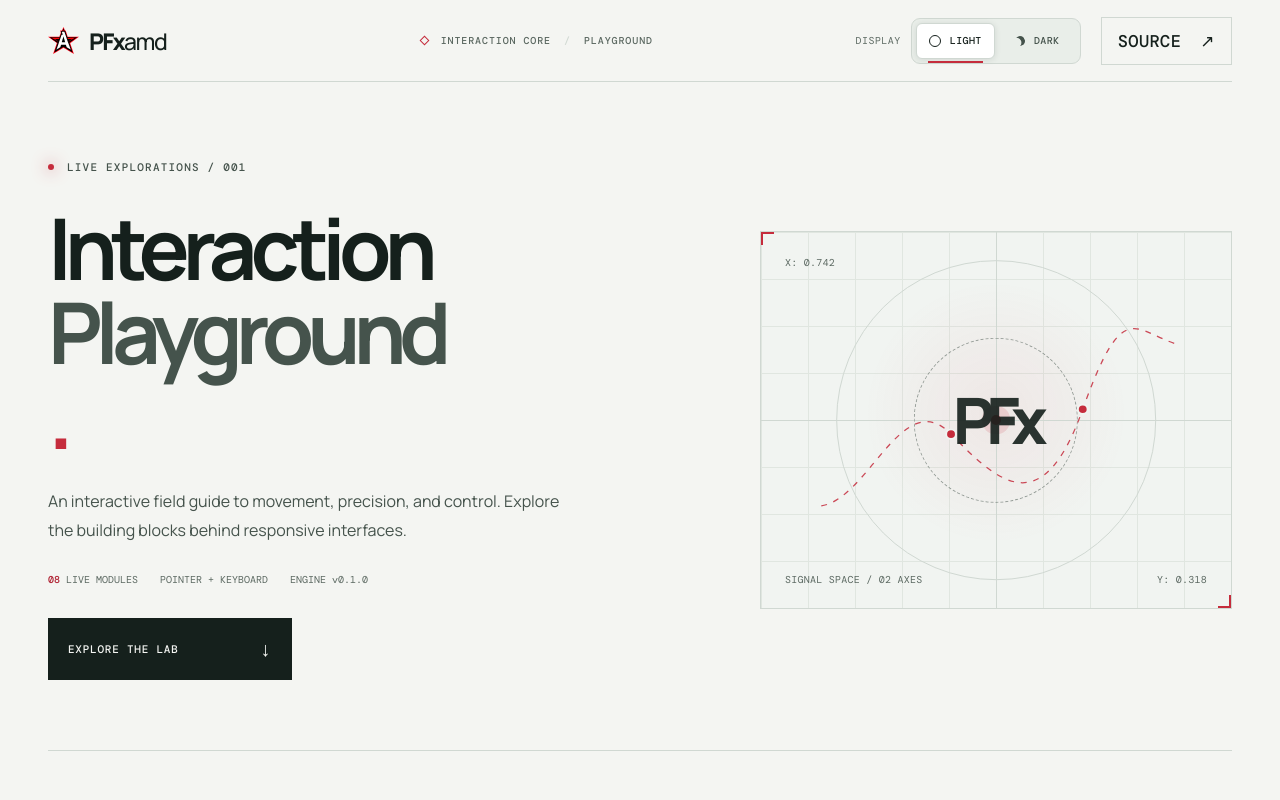
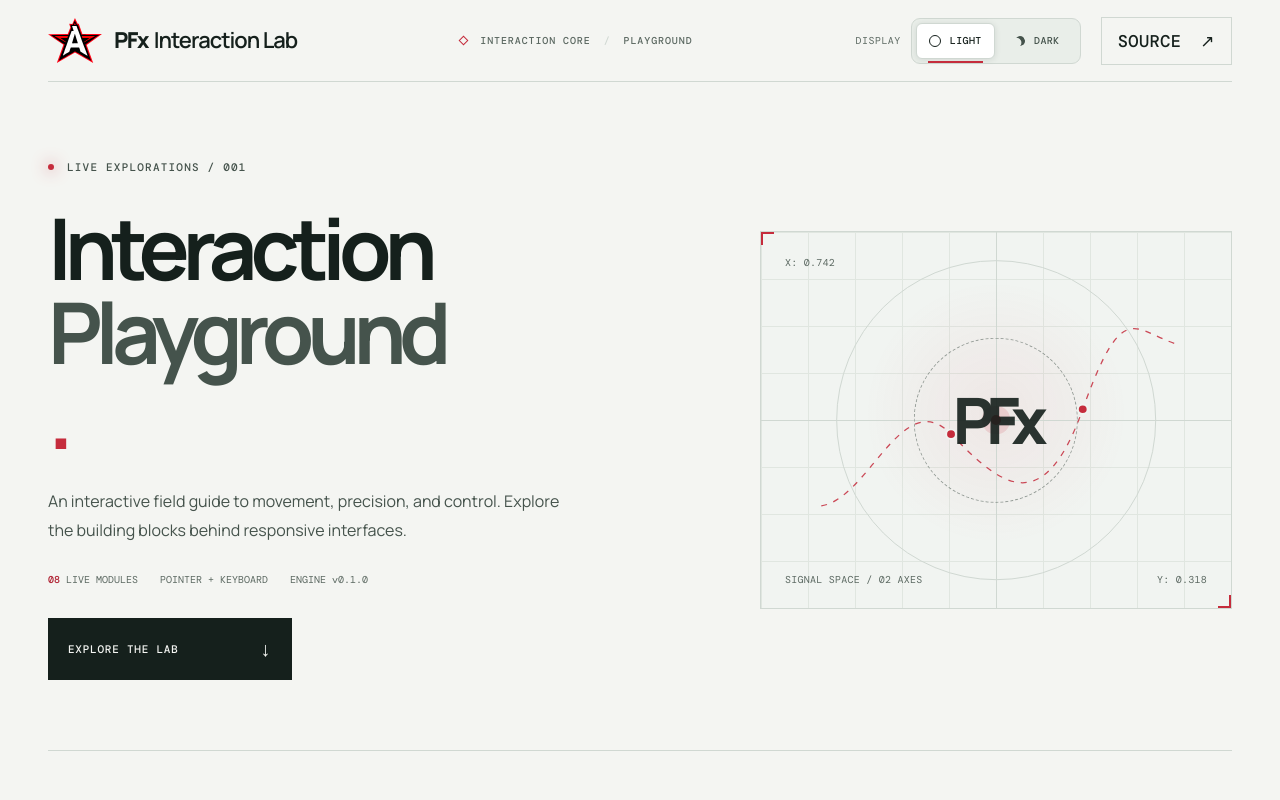
Before and after one commit to pfxamd/pfx-interaction-playground, a React (Vite) app in the folder apps/playground/: page / in a window 1280 px wide. Shown: the top 800 px of the page. Built offline with nearby package versions, Linux system fonts and the light colour scheme.

Commit message:
feat(ui): enlarge logo and rename navbar to PFx Interaction Lab
* feat(ui): enlarge original logo and brand navbar as PFx Interaction Lab

* test: match SVG asset path without escape ambiguity

```diff
--- a/apps/playground/index.html
+++ b/apps/playground/index.html
@@ -5,7 +5,7 @@
     <meta name="viewport" content="width=device-width, initial-scale=1.0" />
     <meta name="theme-color" content="#f4f5f2" />
     <meta name="description" content="Explore PFx Interaction Core's interactive browser playground: drag, precision, motion physics, input sensors and constraints." />
-    <title>Interaction Playground — PFxamd</title>
+    <title>PFx Interaction Lab — PFxamd</title>
     <link rel="icon" href="%BASE_URL%logo.svg" type="image/svg+xml" />
   </head>
   <body>
--- a/apps/playground/src/App.tsx
+++ b/apps/playground/src/App.tsx
@@ -356,9 +356,9 @@ export function App() {
       <a className="skip-link" href="#experiments">Skip to experiments</a>
       <div className="site-frame">
         <nav className="topbar" aria-label="Site navigation">
-          <a className="brand" href="https://pfxamd.com/" aria-label="PFxamd home">
+          <a className="brand" href="https://pfxamd.com/" aria-label="PFx Interaction Lab — PFxamd studio">
             <img className="brand-symbol" src={`${import.meta.env.BASE_URL}logo.svg`} alt="" />
-            <span className="brand-wordmark">PFx<span>amd</span></span>
+            <span className="brand-wordmark"><span className="brand-prefix">PFx</span><span className="brand-title">Interaction Lab</span></span>
           </a>
           <div className="topbar-center"><span className="topbar-square" aria-hidden="true" /> INTERACTION CORE <span className="nav-divider">/</span> PLAYGROUND</div>
           <div className="topbar-actions">
--- a/apps/playground/src/styles.css
+++ b/apps/playground/src/styles.css
@@ -15,10 +15,11 @@ button { font: inherit; }
 .skip-link { position:fixed; z-index:99; left:20px; top:-70px; background:var(--accent); color:white; padding:14px 20px; }
 .skip-link:focus { top:15px; }
 .topbar { height:82px; display:flex; align-items:center; justify-content:space-between; gap:20px; border-bottom:1px solid var(--border); }
-.brand { display:inline-flex; align-items:center; gap:10px; text-decoration:none; min-width:170px; }
-.brand-symbol { display:block; width:31px; height:29px; object-fit:contain; flex:none; }
-.brand-wordmark { font-weight:800; letter-spacing:-.075em; font-size:23px; color:var(--ink); }
-.brand-wordmark span { font-weight:500; letter-spacing:-.06em; }
+.brand { display:inline-flex; align-items:center; gap:12px; text-decoration:none; min-width:0; flex:none; }
+.brand-symbol { display:block; width:54px; height:47px; object-fit:contain; flex:none; }
+.brand-wordmark { display:inline-flex; align-items:baseline; gap:6px; font-weight:700; letter-spacing:-.055em; font-size:22px; line-height:1.13; white-space:nowrap; color:var(--ink); }
+.brand-prefix { font-weight:800; letter-spacing:-.07em; }
+.brand-title { font-weight:600; letter-spacing:-.045em; }
 .topbar-center,.topbar-repo,.theme-switcher,.eyebrow,.hero-meta,.hero-cta,.section-overline,.section-head>p,.card-index,.card header>span,.card header>output,.card>p,.footer,.diagram-coordinate,.diagram-caption,.outro-actions { font-family:'DM Mono',ui-monospace,monospace; }
 .topbar-center { display:flex; align-items:center; gap:13px; color:var(--dim); font-size:10px; font-weight:500; letter-spacing:.09em; white-space:nowrap; }
 .topbar-square { width:7px; height:7px; border:1px solid var(--accent); transform:rotate(45deg); }
@@ -128,7 +129,7 @@ button { font: inherit; }
 .footer i { color:var(--accent);font-style:normal; font-size:12px; margin-left:4px; }
 @media(max-width:1120px) { .site-frame{width:min(100% - 56px,1392px)} .hero{gap:30px} .hero h1{font-size:clamp(56px,7.3vw,86px)} .topbar-center{display:none} }
 @media(max-width:780px) { .hero {grid-template-columns:1fr;gap:35px;padding:60px 0 45px;} .hero-diagram{margin:0;max-width:100%;height:290px;aspect-ratio:auto;} .hero h1{font-size:clamp(56px,9vw,84px)} .section-head{align-items:start;flex-direction:column;} .grid{grid-template-columns:1fr;} .card{min-height:307px;} .outro{flex-direction:column;align-items:stretch;} .outro-actions{flex-direction:row;} .outro-actions a{flex:1;} }
-@media(max-width:520px) { .site-frame{width:calc(100% - 34px);} .topbar{height:67px;} .brand{min-width:0} .brand-wordmark{font-size:20px} .brand-symbol{width:26px;height:25px} .topbar-actions{gap:10px} .topbar-repo{padding:10px 12px;gap:10px;} .theme-segments{padding:3px;gap:1px;} .theme-option{min-width:60px;min-height:34px;padding:7px 7px;gap:5px;font-size:9px;} .theme-switcher-label{display:none} .topbar-repo{min-width:38px;justify-content:center;} .repo-text{display:none} .hero{padding:46px 0 40px;} .hero h1{font-size:clamp(47px,13vw,69px);margin:22px 0;} .hero-subtitle{font-size:14px;line-height:1.75;} .hero-meta{gap:10px 17px;} .hero-diagram{height:225px;} .diagram-coordinate,.diagram-caption{font-size:8px} .lab-area{padding-top:42px;} .section-head h2{font-size:31px;} .card{padding:23px 19px 19px;min-height:303px;} .card h2{font-size:21px;} .card-index{font-size:9px;} .card header>span,.card header>output{font-size:9px;} .xy-pad{height:160px;} .outro{margin:65px 0 30px;} .outro h2{font-size:43px;} .outro-actions{flex-direction:column;} .footer{gap:17px;} }
+@media(max-width:520px) { .site-frame{width:calc(100% - 34px);} .topbar{height:71px;gap:8px;} .brand{gap:7px;min-width:0} .brand-wordmark{font-size:13px;display:flex;flex-direction:column;align-items:flex-start;gap:1px;letter-spacing:-.035em;} .brand-symbol{width:43px;height:40px} .topbar-actions{gap:10px} .topbar-repo{padding:10px 12px;gap:10px;} .theme-segments{padding:3px;gap:1px;} .theme-option{min-width:60px;min-height:34px;padding:7px 7px;gap:5px;font-size:9px;} .theme-switcher-label{display:none} .topbar-repo{min-width:38px;justify-content:center;} .repo-text{display:none} .hero{padding:46px 0 40px;} .hero h1{font-size:clamp(47px,13vw,69px);margin:22px 0;} .hero-subtitle{font-size:14px;line-height:1.75;} .hero-meta{gap:10px 17px;} .hero-diagram{height:225px;} .diagram-coordinate,.diagram-caption{font-size:8px} .lab-area{padding-top:42px;} .section-head h2{font-size:31px;} .card{padding:23px 19px 19px;min-height:303px;} .card h2{font-size:21px;} .card-index{font-size:9px;} .card header>span,.card header>output{font-size:9px;} .xy-pad{height:160px;} .outro{margin:65px 0 30px;} .outro h2{font-size:43px;} .outro-actions{flex-direction:column;} .footer{gap:17px;} }
 @media(prefers-reduced-motion:reduce){html{scroll-behavior:auto} .app-shell,.card,.hero-cta,.topbar-repo,.card::after{transition:none} }
 
 @media (max-width:1120px) {
@@ -140,3 +141,9 @@ button { font: inherit; }
 @media (prefers-reduced-motion:reduce) {
   .theme-option { transition:none; }
 }
+
+/* Keep the full lab identity readable on compact devices without crowding the theme switch. */
+@media (max-width:370px) {
+  .topbar-repo { display:none; }
+  .theme-option { min-width:55px; padding-inline:5px; }
+}
```
Also changed, not shown: 1 other file (tests, documents, lock files or other folders).
